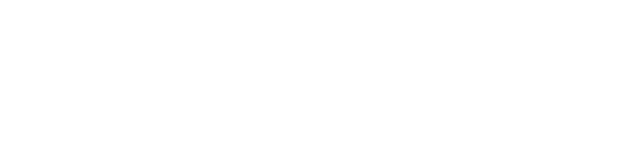
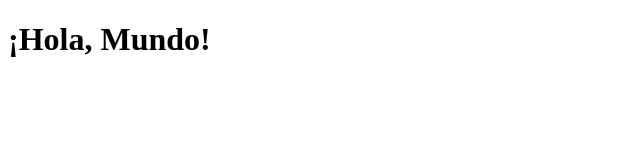
Before and after one commit to MarianoGabrielV/plataformadecompras, a plain HTML site: page Plataformadecompras/index.html in a window 1280 px wide. Shown: the whole page, without its empty margins (0-640 px from the left). Drawn offline with Linux system fonts and the light colour scheme.

Commit message:
Puse un Hola Mundo.

```diff
--- a/Plataformadecompras/index.html
+++ b/Plataformadecompras/index.html
@@ -6,6 +6,6 @@
     <title>Document</title>
 </head>
 <body>
-
+    <h1>¡Hola, Mundo!</h1>
 </body>
 </html>
```
